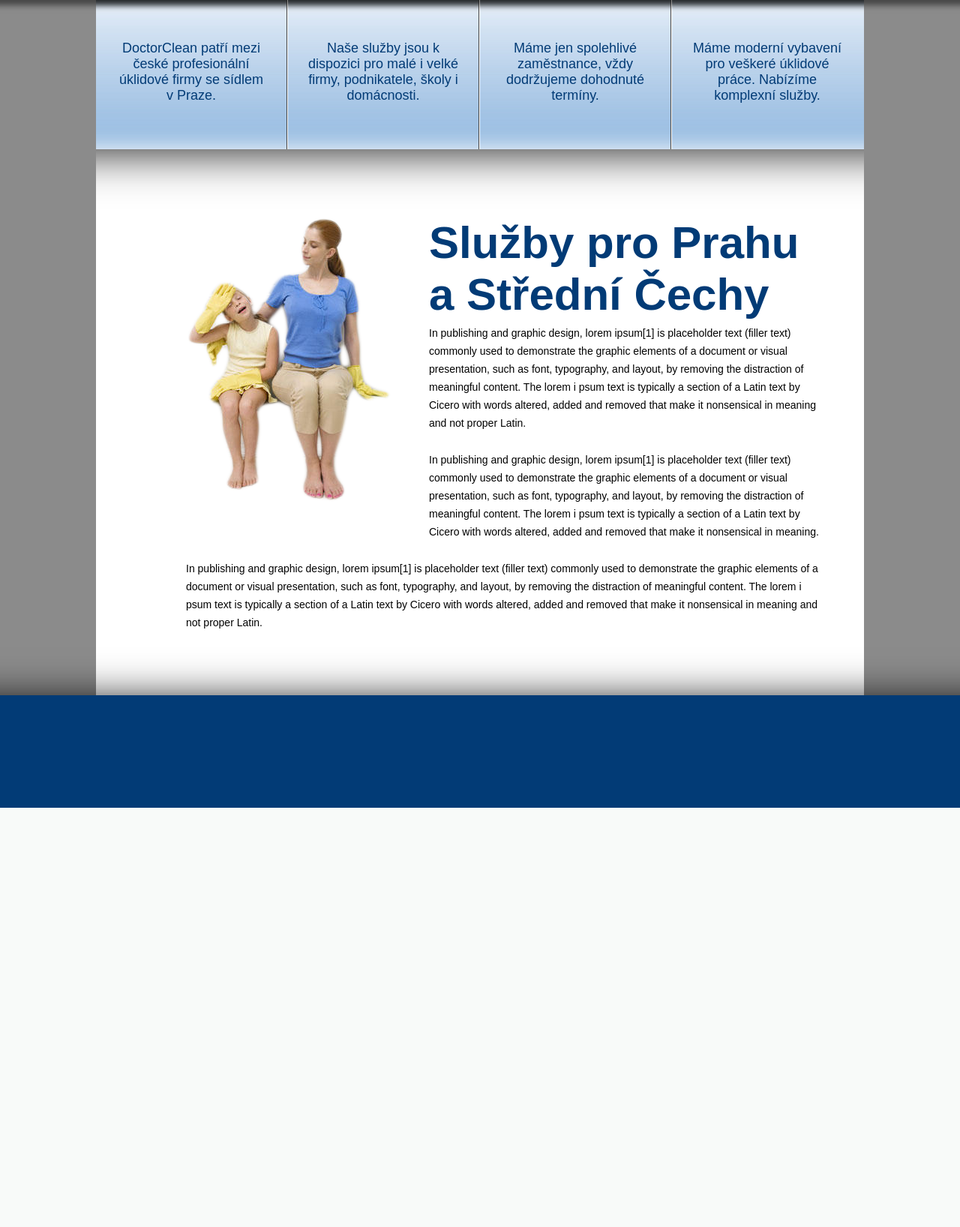
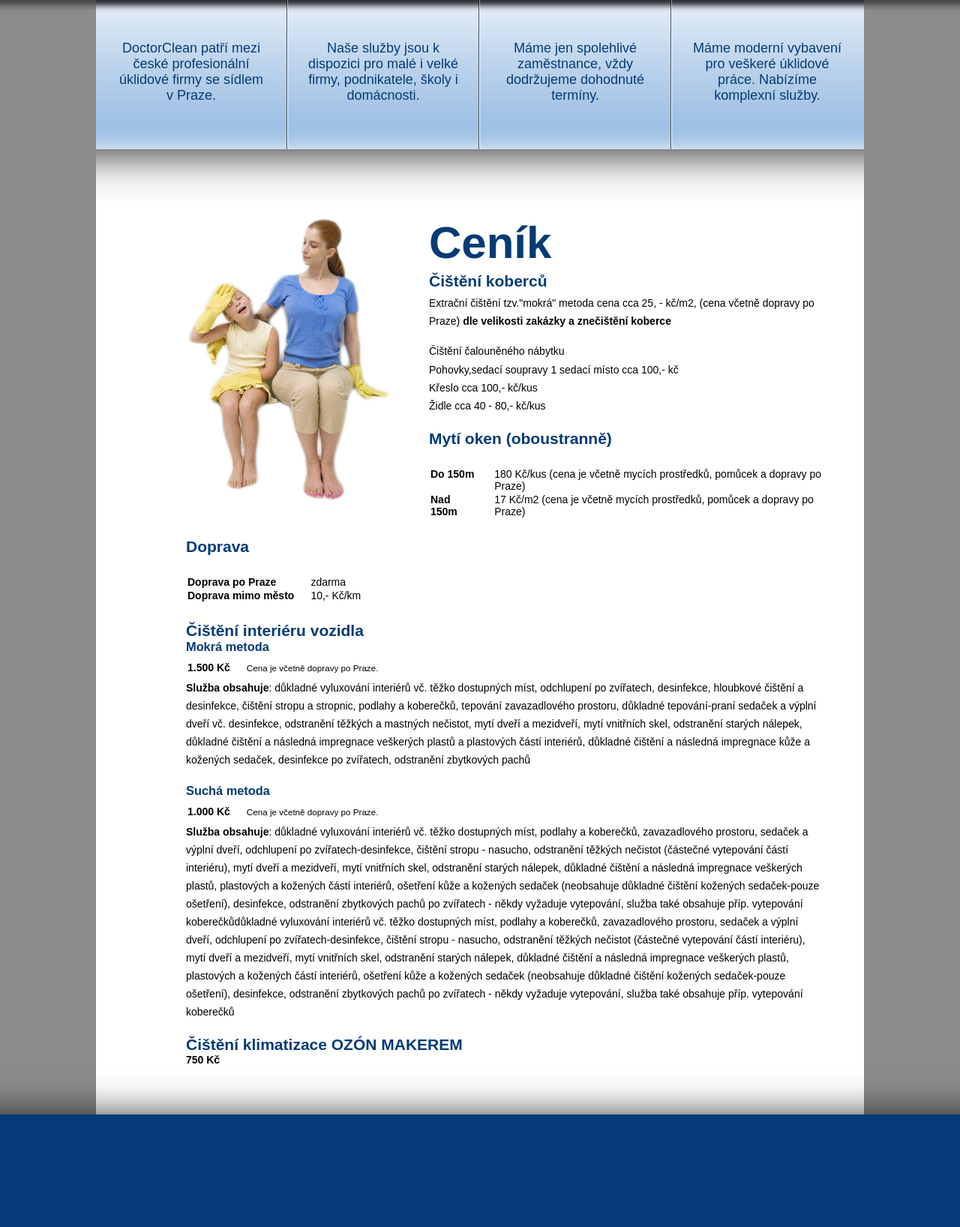
Before and after one commit to doomy/doctorclean, a PHP site: page /index.php?p=cenik in a window 1280 px wide. Shown: the part 351-1987 px from the top of the page at 75% size. Before the commit the page ends 1428 px from the top, so only its background shows below. Run offline with PHP 8.4, Linux system fonts and the light colour scheme.

Commit message:
Add pricelist content

```diff
--- a/css/main.css
+++ b/css/main.css
@@ -9,7 +9,9 @@ body {
     font-size: 14px;
 }
 
-h1, h2 { color: #023b76;}
+h1, h2, h3 { color: #023b76;}
+
+h3 { margin-bottom: 8px;}
 
 h1 {
     font-size: 60px;
@@ -163,6 +165,16 @@ p {
     margin-bottom: 30px;
 }
 
+.content .document-content table.cenik th {
+    vertical-align: top;
+    text-align: left;
+}
+
+.content .document-content table.cenik td {
+    padding-left: 20px;
+    vertical-align: top;
+}
+
 
 .bottom-shadow {
     width: 100%;
--- a/inc/cenik.html
+++ b/inc/cenik.html
@@ -1,23 +1,51 @@
-<h1>Služby pro Prahu a Střední Čechy</h1>
+<h1>Ceník</h1>
 
+<h2>Čištění koberců</h2>
 <p>
-    In publishing and graphic design, lorem ipsum[1] is placeholder text (filler text) commonly
-    used to demonstrate the graphic elements of a document or visual presentation, such as font,
-    typography, and layout, by removing the distraction of meaningful content. The lorem i
-    psum text is typically a section of a Latin text by Cicero with words altered, added and
-    removed that make it nonsensical in meaning and not proper Latin.
+    Extrační čištění tzv."mokrá" metoda cena cca 25, - kč/m2, (cena včetně dopravy po Praze)
+    <b>dle velikosti zakázky a znečištění koberce</b>
 </p>
+Čištění čalouněného nábytku
 <p>
-    In publishing and graphic design, lorem ipsum[1] is placeholder text (filler text) commonly
-    used to demonstrate the graphic elements of a document or visual presentation, such as font,
-    typography, and layout, by removing the distraction of meaningful content. The lorem i
-    psum text is typically a section of a Latin text by Cicero with words altered, added and
-    removed that make it nonsensical in meaning.
+    Pohovky,sedací soupravy 1 sedací místo cca 100,- kč <br />
+    Křeslo cca 100,- kč/kus                             <br />
+    Židle cca 40 - 80,- kč/kus
 </p>
+    <h2>Mytí oken (oboustranně)</h2>
 <p>
-    In publishing and graphic design, lorem ipsum[1] is placeholder text (filler text) commonly
-    used to demonstrate the graphic elements of a document or visual presentation, such as font,
-    typography, and layout, by removing the distraction of meaningful content. The lorem i
-    psum text is typically a section of a Latin text by Cicero with words altered, added and
-    removed that make it nonsensical in meaning and not proper Latin.
+    <table class="cenik">
+        <tr>
+            <th>Do 150m</th><td>180 Kč/kus (cena je včetně mycích prostředků, pomůcek a dopravy po Praze)</td>
+        </tr>
+        <tr>
+            <th>Nad 150m</th><td>17 Kč/m2   (cena je včetně mycích prostředků, pomůcek a dopravy po Praze)</td>
+        </tr>
+    </table>
 </p>
+<h2>Doprava</h2>
+<p>
+    <table class="cenik">
+        <tr>
+            <th>Doprava po Praze</th><td>zdarma</td>
+        </tr>
+        <tr>
+            <th>Doprava mimo město</th><td>10,- Kč/km</td>
+        </tr>
+    </table>
+</p>
+
+<h2>Čištění interiéru vozidla</h2>
+<h3>Mokrá metoda</h3>
+    <table class="cenik"><tr><th>1.500 Kč</th><td><small>Cena je včetně dopravy po Praze.</small></td></tr></table>
+<p>
+ <strong>Služba obsahuje</strong>: důkladné vyluxování interiérů vč. těžko dostupných míst, odchlupení po zvířatech, desinfekce, hloubkové čištění a desinfekce, čištění stropu a stropnic, podlahy a koberečků,  tepování zavazadlového prostoru, důkladné tepování-praní sedaček a výplní dveří vč. desinfekce, odstranění těžkých a mastných nečistot, mytí dveří a mezidveří, mytí vnitřních skel, odstranění starých nálepek, důkladné čištění a následná impregnace veškerých plastů a plastových částí interiérů, důkladné čištění a následná impregnace kůže a kožených sedaček, desinfekce po zvířatech, odstranění zbytkových pachů
+</p>
+
+<h3>Suchá metoda</h3>
+    <table class="cenik"><tr><th>1.000 Kč</th><td><small>Cena je včetně dopravy po Praze.</small></td></tr></table>
+<p>
+    <strong>Služba obsahuje</strong>: důkladné vyluxování interiérů vč. těžko dostupných míst, podlahy a koberečků, zavazadlového prostoru, sedaček a výplní dveří, odchlupení po zvířatech-desinfekce, čištění stropu - nasucho, odstranění těžkých nečistot (částečné vytepování částí interiéru), mytí dveří a mezidveří, mytí vnitřních skel, odstranění starých nálepek, důkladné čištění a následná impregnace veškerých plastů, plastových a kožených částí interiérů, ošetření kůže a kožených sedaček (neobsahuje důkladné čištění kožených sedaček-pouze ošetření), desinfekce, odstranění zbytkových pachů po zvířatech - někdy vyžaduje vytepování, služba také obsahuje příp. vytepování koberečkůdůkladné vyluxování interiérů vč. těžko dostupných míst, podlahy a koberečků, zavazadlového prostoru, sedaček a výplní dveří, odchlupení po zvířatech-desinfekce, čištění stropu - nasucho, odstranění těžkých nečistot (částečné vytepování částí interiéru), mytí dveří a mezidveří, mytí vnitřních skel, odstranění starých nálepek, důkladné čištění a následná impregnace veškerých plastů, plastových a kožených částí interiérů, ošetření kůže a kožených sedaček (neobsahuje důkladné čištění kožených sedaček-pouze ošetření), desinfekce, odstranění zbytkových pachů po zvířatech - někdy vyžaduje vytepování, služba také obsahuje příp. vytepování koberečků
+</p>
+
+<h2>Čištění klimatizace OZÓN MAKEREM</h2>
+<strong>750 Kč</strong>
```
